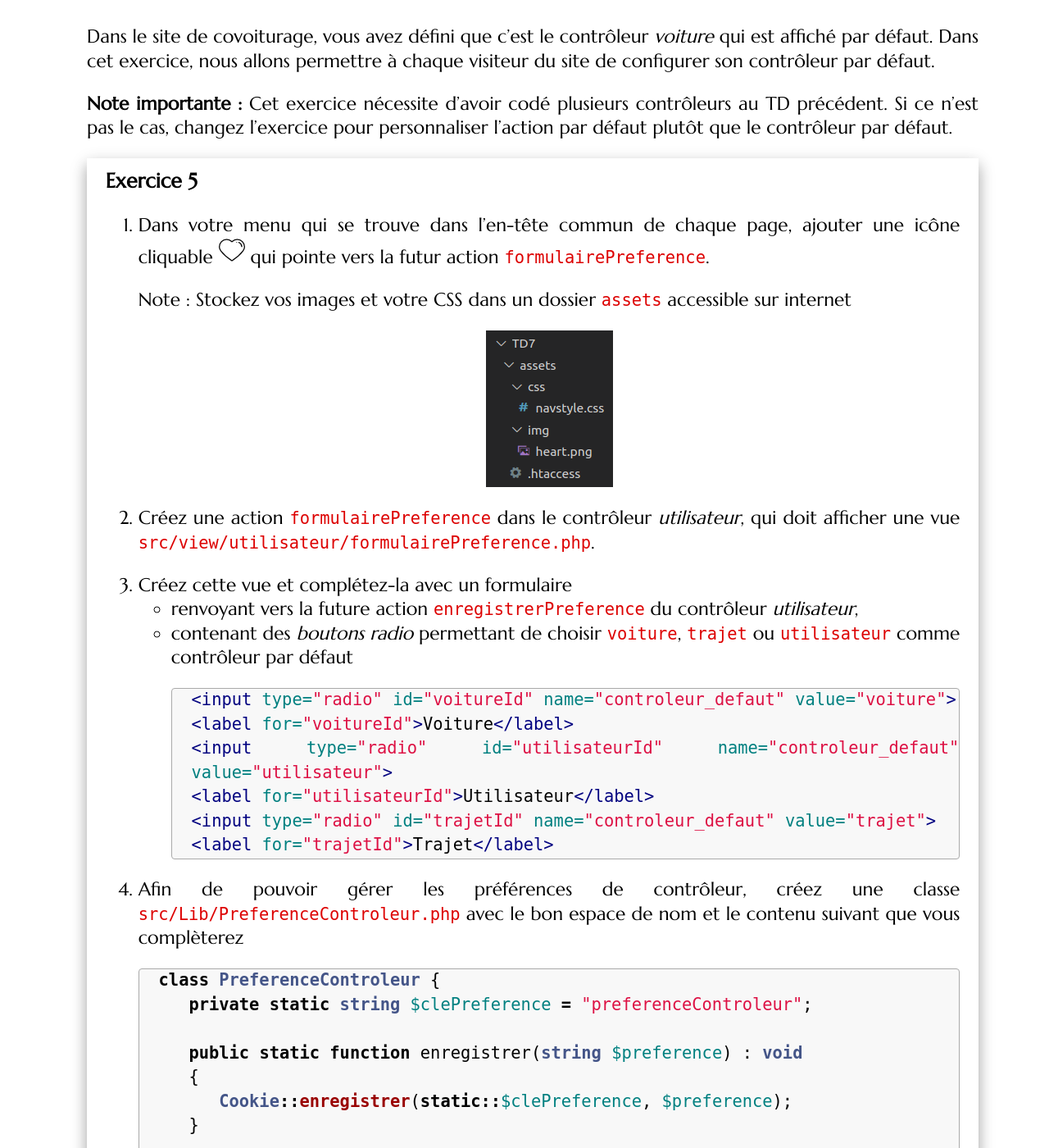
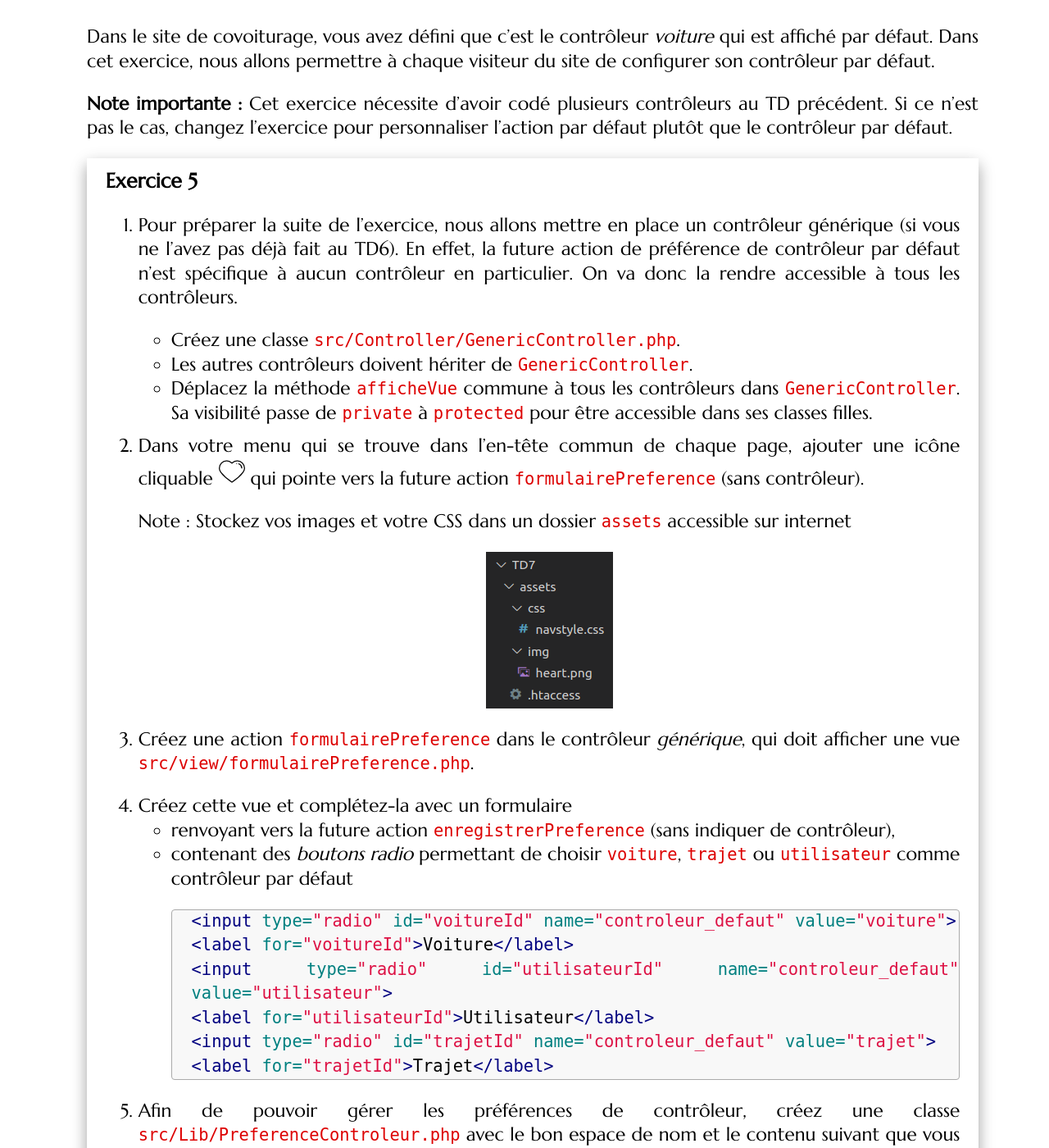
Before and after one commit to romainlebreton/R3.01-DeveloppementWeb, a Jekyll site: the page built from tutorials/tutorial7.md, in a window 1280 px wide and 1400 px high, scrolled down 6985 px. Shown: the whole window at 82% size. Built offline with Jekyll 4.4.1, drawn with Linux system fonts in a browser that asks for light colours; some web fonts are replaced; some of the changed text lies outside the part shown.

Commit message:
TD7 : contrôleur générique

````diff
--- a/tutorials/tutorial7.md
+++ b/tutorials/tutorial7.md
@@ -360,23 +360,30 @@ l'action par défaut plutôt que le contrôleur par défaut.
 
 <div class="exercise">
 
+1. Pour préparer la suite de l'exercice, nous allons mettre en place un
+   contrôleur générique (si vous ne l'avez pas déjà fait au TD6). En effet, la
+   future action de préférence de contrôleur par défaut n'est spécifique à aucun contrôleur en particulier. On va donc la rendre accessible à tous les contrôleurs.
+
+   * Créez une classe `src/Controller/GenericController.php`.
+   * Les autres contrôleurs doivent hériter de `GenericController`.
+   * Déplacez la méthode `afficheVue` commune à tous les contrôleurs dans `GenericController`. Sa visibilité passe de `private` à `protected` pour être accessible dans ses classes filles.
+
 2. Dans votre menu qui se trouve dans l'en-tête commun de chaque page, ajouter
    une icône cliquable ![cœur]({{site.baseurl}}/assets/TD7/heart.png) qui pointe
-   vers la futur action `formulairePreference`.
+   vers la future action `formulairePreference` (sans contrôleur).
 
    Note : Stockez vos images et votre CSS dans un dossier `assets` accessible
    sur internet
 
    ![assets]({{site.baseurl}}/assets/TD7/assets.png){: .blockcenter}
 
-1. Créez une action `formulairePreference` dans le contrôleur *utilisateur*, qui doit
-   afficher une vue `src/view/utilisateur/formulairePreference.php`.
+1. Créez une action `formulairePreference` dans le contrôleur *générique*, qui
+   doit afficher une vue `src/view/formulairePreference.php`.
 
 1. Créez cette vue et complétez-la avec un formulaire
-   * renvoyant vers la future action `enregistrerPreference` du contrôleur
-   *utilisateur*,
-   * contenant des *boutons radio* permettant de choisir `voiture`, `trajet` ou `utilisateur` comme
-   contrôleur par défaut
+   * renvoyant vers la future action `enregistrerPreference` (sans indiquer de contrôleur),
+   * contenant des *boutons radio* permettant de choisir `voiture`, `trajet` ou
+   `utilisateur` comme contrôleur par défaut
 ```html
 <input type="radio" id="voitureId" name="controleur_defaut" value="voiture">
 <label for="voitureId">Voiture</label>
@@ -416,10 +423,10 @@ l'action par défaut plutôt que le contrôleur par défaut.
    }
    ```
 
-4. Écrire l'action `enregistrerPreference` qui
+4. Écrire l'action `enregistrerPreference` du contrôleur générique qui
    * récupère la valeur `controleur_defaut` du formulaire,
    * l'enregistre dans un cookie en utilisant la classe `PreferenceControleur`,
-   * appelle une nouvelle vue `src/view/utilisateur/enregistrerPreference.php`
+   * appelle une nouvelle vue `src/view/enregistrerPreference.php`
      qui affiche *La préférence de contrôleur est enregistrée !*, puis la vue
      qui liste tous les utilisateurs.
 
@@ -658,7 +665,8 @@ alors le message disparait
 
 #### Indications techniques
 
-1.  Pour la redirection, nous allons utiliser le code suivant (à encapsuler dans une fonction)
+1.  Pour la redirection, nous allons utiliser le code suivant (à encapsuler dans
+    une méthode du contrôleur générique)
     ```php
     header("Location: $url");
     exit();
````
Also changed, not shown: other parts of tutorials/tutorial7.md (+1 -1 lines).
